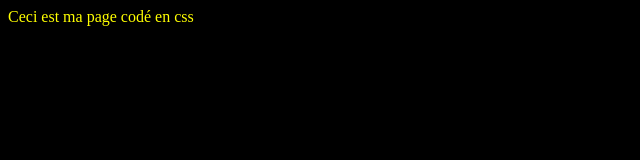
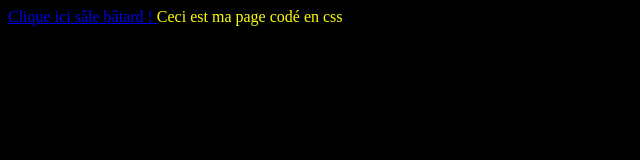
Before and after one commit to AnthonyBn/AnthonyBn.github.io, a plain HTML site: page index.html in a window 1280 px wide. Shown: the whole page, without its empty margins (0-640 px from the left). Drawn offline with Linux system fonts and the light colour scheme.

Commit message:
Update index.html

```diff
--- a/index.html
+++ b/index.html
@@ -4,7 +4,9 @@
     <title>La fameuse page « Hello World »</title>
 
     <link rel="stylesheet" href="demo.css">
-
+    <a href="https://anthonybn.github.io/bitcoin/">
+        Clique ici sâle bâtard !
+    </a>
 </head>
   <body>
     Ceci est ma page codé en css
```
